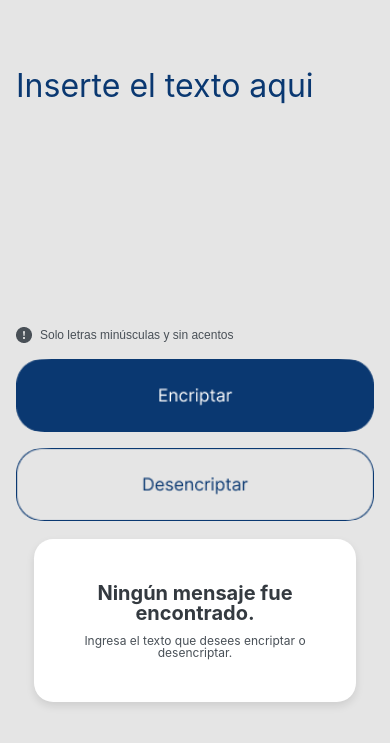
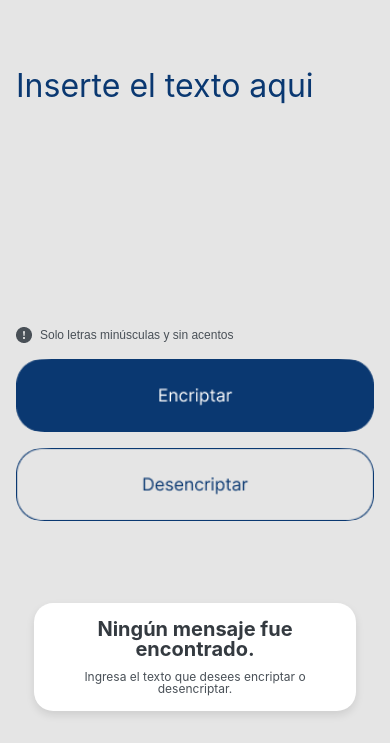
Before and after one commit to rodrigojg35/Encriptador-Challenge, a plain HTML site: page index.html in a window 390 px wide. Shown: the part 110-853 px from the top of the page. Drawn offline with Linux system fonts and the light colour scheme.

Commit message:
Fix Rectangulo encimado

```diff
--- a/css/estilos.css
+++ b/css/estilos.css
@@ -275,11 +275,12 @@ body {
     .rectangulo {
         margin: 0 auto;
         width: 90%;
-        height: 100%;
+        height: 80%;
 
         gap: 1.5rem;
-
+        padding: 1rem;
         margin-bottom: 2rem;
+        margin-top: 5rem;
     }
 
 
@@ -307,12 +308,12 @@ body {
 }
 
 /* Media queries para teléfonos */
-@media (max-width: 425px) {
+@media (max-width: 430px) {
 
     .contenedor {
         flex-direction: column;
-        justify-content: flex-start;
-        align-content: flex-start;
+        justify-content: space-between;
+        align-items: center;
 
         width: 100%;
         padding: 0 1rem;
@@ -358,8 +359,9 @@ body {
 
         gap: 1.5rem;
 
-        margin-top: 1rem;
+        margin-top: 5rem;
         margin-bottom: 2rem;
+        display:flex;
     }
 
     .boton {
```
